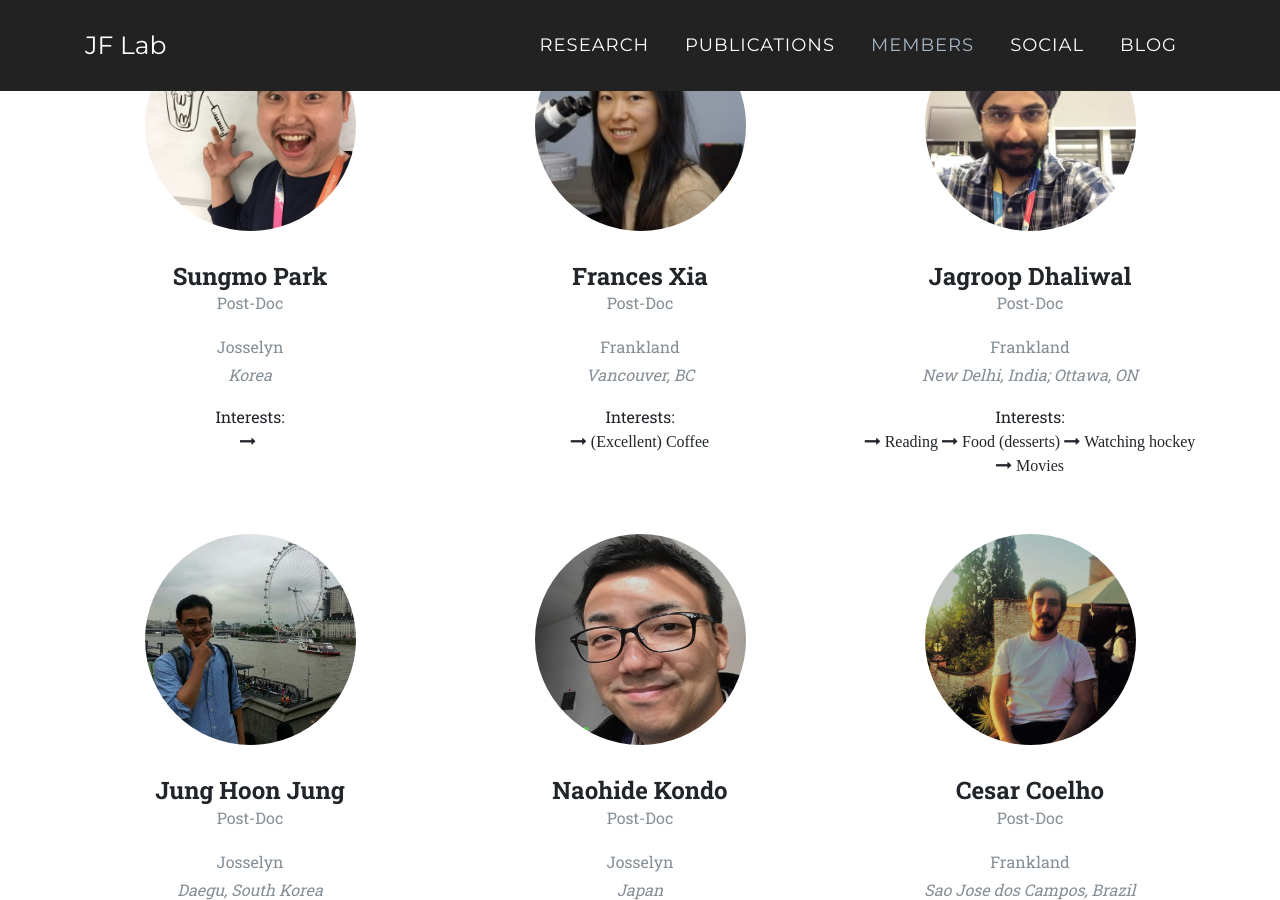
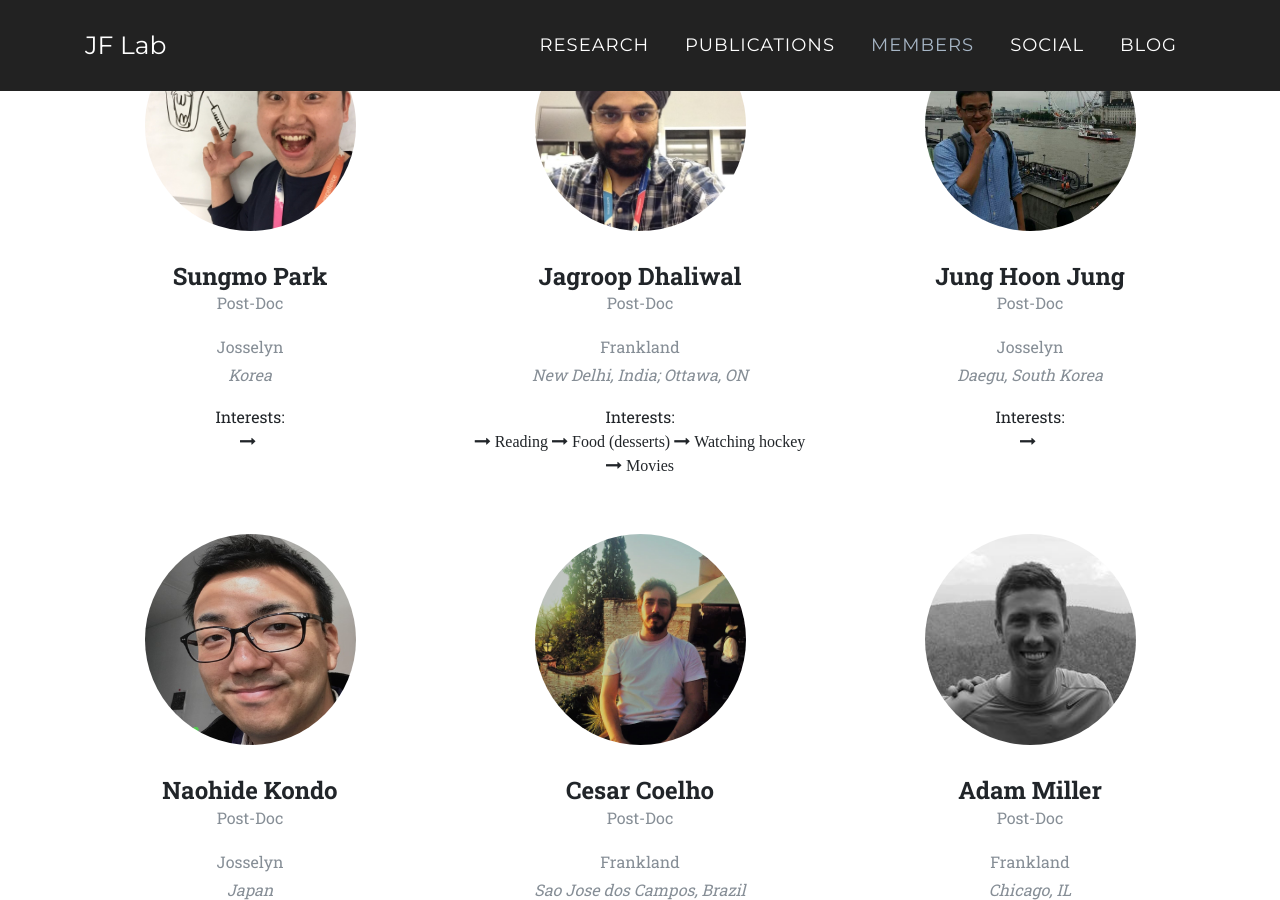
Before and after one commit to jf-lab/jflab, a Jekyll site: the page built from index.html, in a window 1280 px wide and 900 px high, scrolled down 4717 px. Built offline with Jekyll 4.4.1, drawn with Linux system fonts in a browser that asks for light colours; emoji names are drawn with the system emoji font; some web fonts are replaced.

Commit message:
Update postdocs.yml

```diff
--- a/_data/postdocs.yml
+++ b/_data/postdocs.yml
@@ -8,15 +8,6 @@
     -
   claim-to-fame: I think that there are mainly two different ways to read scientific articles or papers. One is to read very narrowly interested articles for very specific field. This style can help us to get professional information. The other is like scanning. We usually scan whole research papers online regardless of our field, and then those articles give us wide knowledge. When I find something special using either ways, I feel a thrill. And I think this moment can make me a real scientist.
   favourite-thing: I love new findings and applying new technique.
-
-- name: Frances Xia
-  position: Post-Doc
-  img_id: frances.jpg
-  contact:
-  pi: Frankland
-  hometown: Vancouver, BC
-  interests:
-    - (Excellent) Coffee
 
 - name: Jagroop Dhaliwal
   position: Post-Doc
```
